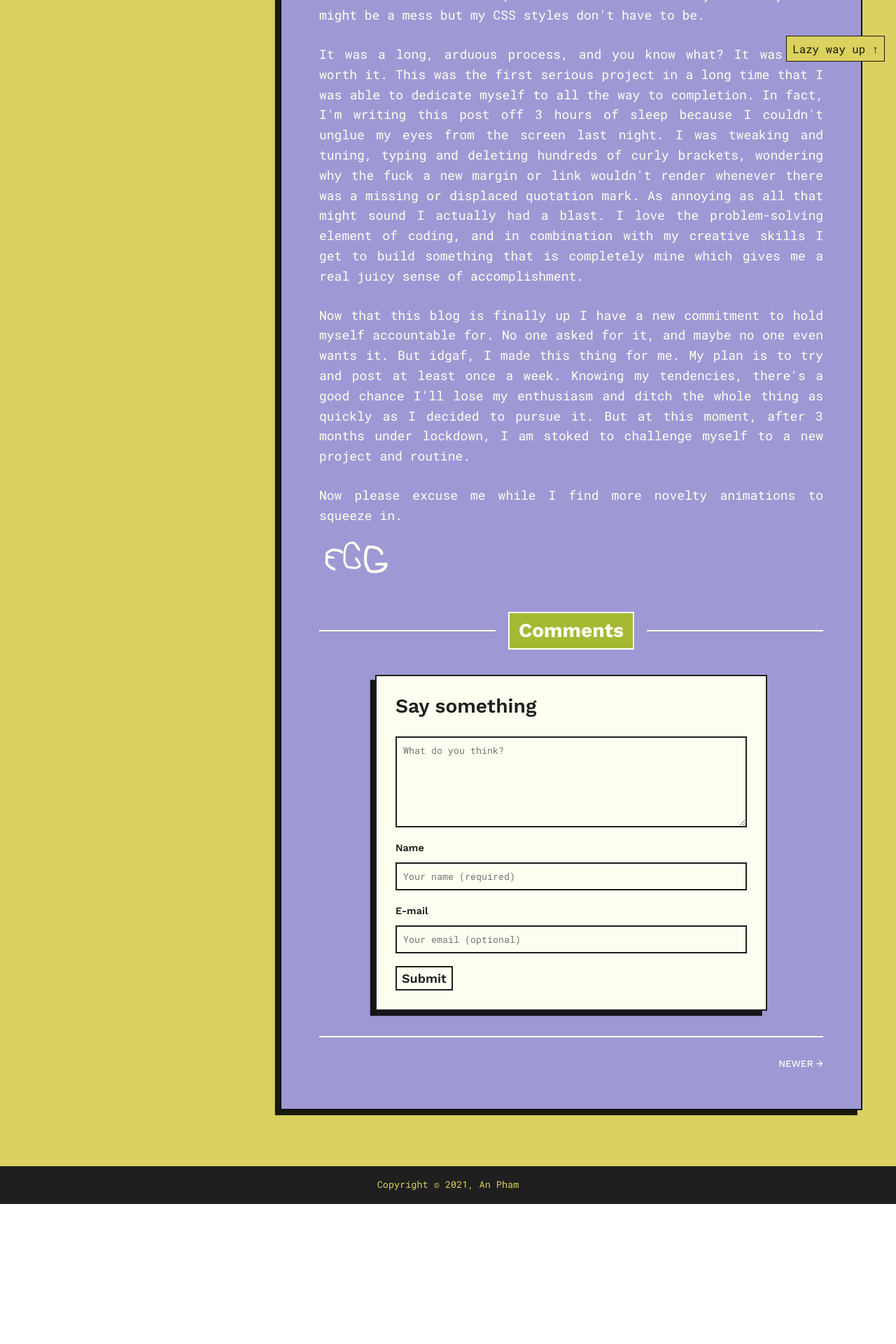
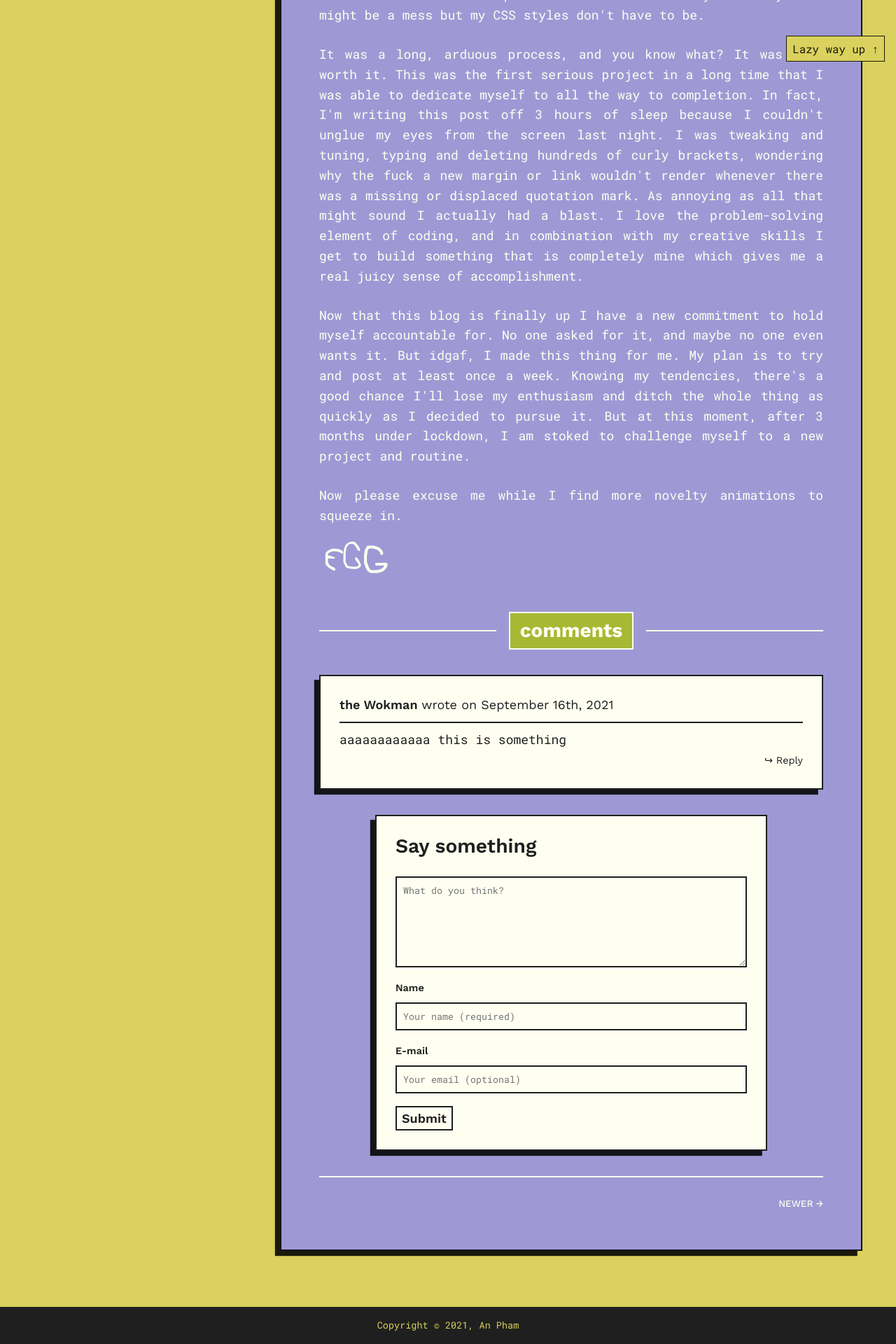
Before and after one commit to eggsrepos/brainsoup, a Jekyll site: the page built from _posts/2021-09-06-babys-first-post.md, in a window 1280 px wide. Shown: the part 796-2716 px from the top of the page at 70% size. Built offline with Jekyll 4.4.1, drawn with Linux system fonts in a browser that asks for light colours; nearby versions of some CDN libraries; before the commit the page ends 2516 px from its top, so only the background shows below that.

Commit message:
comment fix

```diff
--- a/Gemfile
+++ b/Gemfile
@@ -4,8 +4,6 @@ source "https://rubygems.org"
 
 git_source(:github) { |repo_name| "https://github.com/#{repo_name}" }
 
-# gem "rails"
-
 gem "jekyll", "~> 4.2"
 
 gem "jekyll-paginate", "~> 1.1"
--- a/_includes/comment.html
+++ b/_includes/comment.html
@@ -11,7 +11,7 @@
       wrote on&nbsp;
       {%- if include.date -%}
         <a href="#{{ comment_id}}" title="Permalink to this comment">
-        {{- include.date | date:"%B %eth, %Y %H:%M" -}}
+        {{- include.date | date:"%B %eth, %Y" -}}
         </a>
       {%- endif -%}
     </span>
--- a/_includes/comment_form.html
+++ b/_includes/comment_form.html
@@ -1,4 +1,4 @@
-  <form class="js-form form new-comment box-border" method="post" action="{{ site.staticman_url }}">
+  <form class="js-form form" method="post" action="{{ site.staticman_url }}">
     <input type="hidden" name="options[origin]" value="{{ page.url | absolute_url }}">
     <input type="hidden" name="options[parent]" value="{{ page.url | absolute_url }}">
     <input type="hidden" id="comment-replying-to-uid" name="fields[replying_to_uid]" value="">
@@ -9,7 +9,7 @@
     {% endif %}
 
     <div class="textfield">
-      <label for="comment-form-message"><h2 class="leave-comment-header">Say something<small><a rel="nofollow" id="cancel-comment-reply-link" href="{{ page.url | absolute_url }}#respond" style="display:none;">&nbsp;(cancel reply)</a></small></h2>
+      <label for="comment-form-message">
         <textarea class="textfield__input" name="fields[message]" type="text" id="comment-form-message" placeholder="What do you think?" required rows="6"></textarea>
       </label>
     </div>
--- a/_includes/comments.html
+++ b/_includes/comments.html
@@ -1,12 +1,18 @@
 <section class="comments" id="comment-section">
-  <div class="comments-header"><h2>Comments</h2></div>
-  {% if site.data.comments[page.slug] %}
+   {% if site.data.comments[page.slug] %}
+   <div class="comments-header">
+    <h2>
+      {% if site.data.comments[page.slug].size > 1 %}
+       {{ site.data.comments[page.slug] | size }}
+      {% endif %}
+      comments
+    </h2>
+  </div>
   <!-- Existing comments -->
   <div class="comments__existing">
     {% assign comments = site.data.comments[page.slug] | where_exp: "item", "item.replying_to_uid == ''" %}
-    {% assign comments_by_date = comments | sort: 'date' | reverse %}
     <!-- List main comments in reverse date order, newest first. List replies in date order, oldest first. -->
-    {% for comment in comments_by_date %}
+    {% for comment in comments %}
     {%- assign email           = comment.email %}
     {%- assign name            = comment.name %}
     {%- assign url             = comment.url %}
@@ -19,7 +25,8 @@
   {% endif %}
 
   <!-- New comment form -->
-  <div id="respond" class="comment__new">
+  <div id="respond" class="comment__new box-border">
+    <h2 class="leave-comment-header">Say something<small><a rel="nofollow" id="cancel-comment-reply-link" href="{{ page.url | absolute_url }}#respond" style="display:none;">&nbsp;(cancel reply)</a></small></h2>
     {% include comment_form.html %}
   </div>
 </section>
--- a/css/main.css
+++ b/css/main.css
@@ -1114,7 +1114,7 @@ figcaption {
   font-weight: 600;
 }
 
-.new-comment {
+.comment__new {
   margin-top: var(--space-l);
   margin-inline: auto;
   padding: var(--space-m);
@@ -1287,6 +1287,10 @@ textarea {
   font-weight: 500;
 }
 
+.modal-title {
+  font-weight: 700;
+}
+
 .mdl-card__actions {
   text-align: center;
 }
--- a/staticman.yml
+++ b/staticman.yml
@@ -14,6 +14,7 @@ comments:
           format: "iso8601"
   transforms:
       email           : "md5"
+moderation: false
 
 reCaptcha:
     enabled: true
```
Also changed, not shown: _data/comments/babys first post/comment-1631765013984.yml (deleted, +0 -8 lines), _data/comments/doom x heartbreak/comment-1631752888245.yml (deleted, +0 -8 lines), _posts/2021-09-06-babys-first-post.md (renamed from _posts/2021-09-06-first-post.md, +0 -1 lines), _posts/2021-09-14-doom-x-heartbreak.md (renamed from _posts/2021-09-14-doom-heartbreak.md, +0 -1 lines), sass/_commentstyles.scss (+7 -9 lines), _data/comments/babys-first-post/comment-1631754106312.yml (renamed from _data/comments/babys first post/comment-1631754106312.yml).
